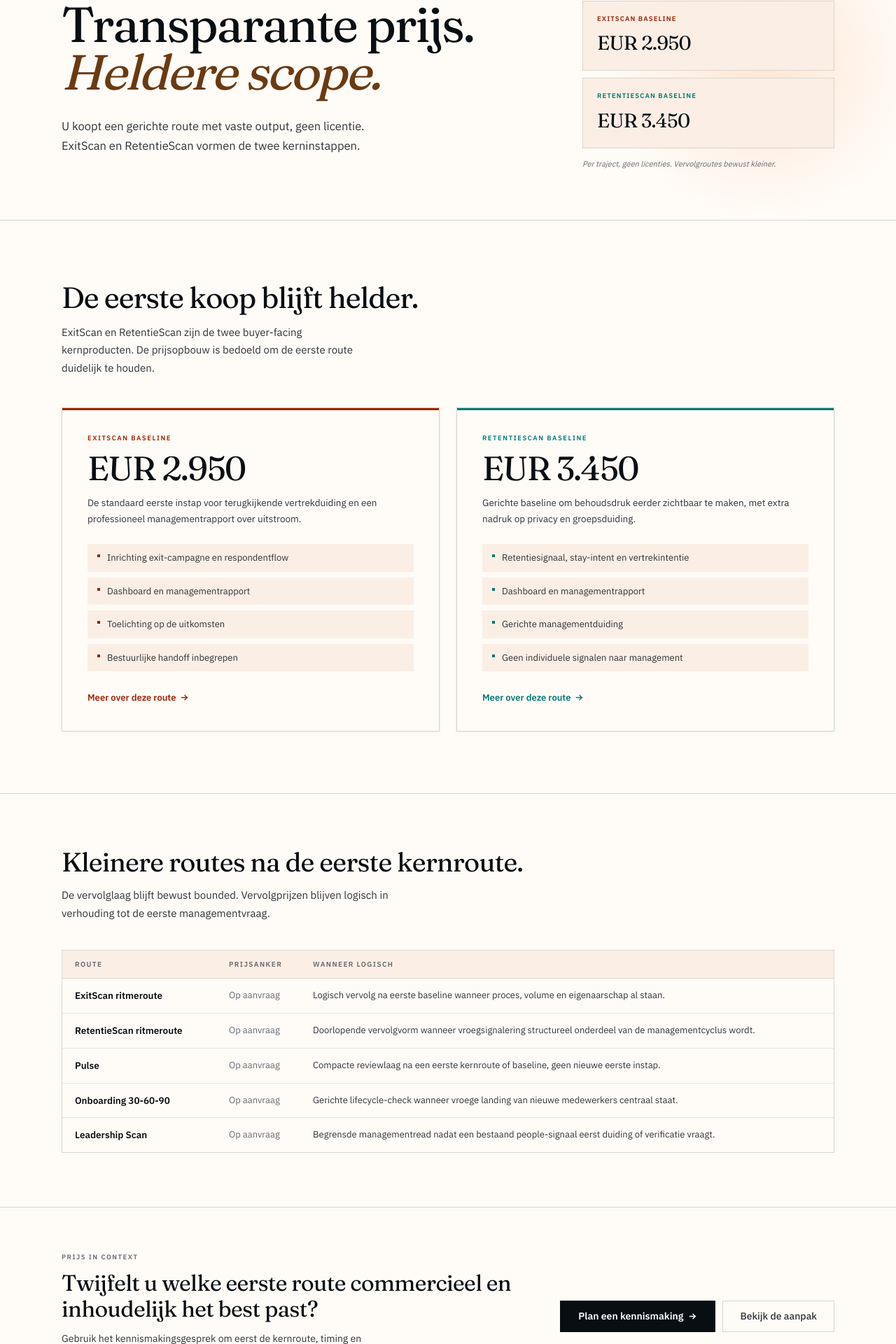
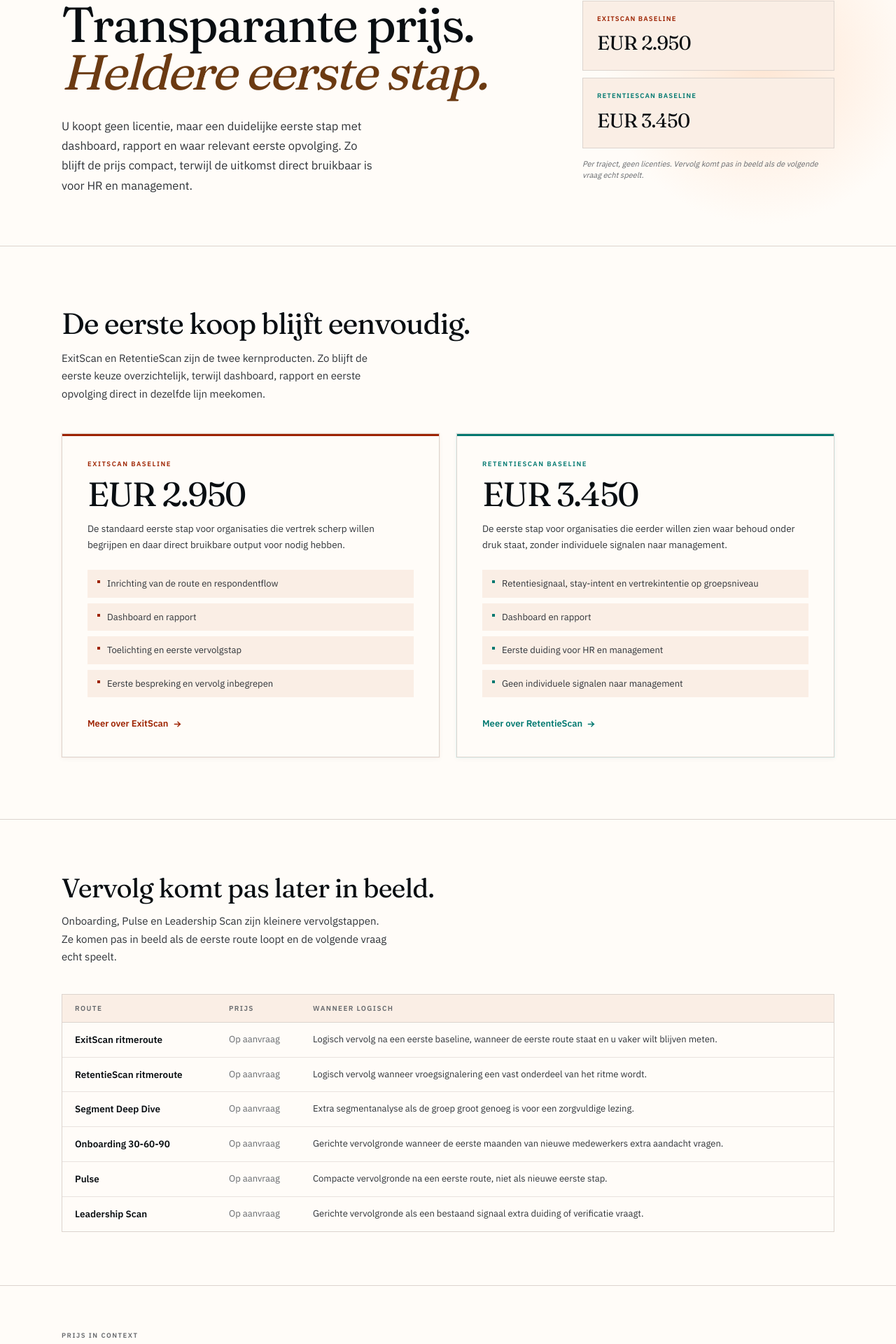
Before and after one commit to larshengel08-lang/VerisightSaaS, a Next.js app in the folder frontend/: page /tarieven in a window 1280 px wide. Shown: the part 175-2095 px from the top of the page at 70% size. Built offline with nearby package versions, Linux system fonts and the light colour scheme.

Commit message:
Refine pricing page commercial copy

```diff
--- a/frontend/components/marketing/tarieven-content.tsx
+++ b/frontend/components/marketing/tarieven-content.tsx
@@ -10,12 +10,12 @@ const corePricing = [
     price: 'EUR 2.950',
     accent: AC.deep,
     accentFaint: AC.faint,
-    body: 'De standaard eerste instap voor terugkijkende vertrekduiding en een professioneel managementrapport over uitstroom.',
+    body: 'De standaard eerste stap voor organisaties die vertrek scherp willen begrijpen en daar direct bruikbare output voor nodig hebben.',
     bullets: [
-      'Inrichting exit-campagne en respondentflow',
-      'Dashboard en managementrapport',
-      'Toelichting op de uitkomsten',
-      'Bestuurlijke handoff inbegrepen',
+      'Inrichting van de route en respondentflow',
+      'Dashboard en rapport',
+      'Toelichting en eerste vervolgstap',
+      'Eerste bespreking en vervolg inbegrepen',
     ],
     href: '/producten/exitscan',
   },
@@ -24,11 +24,11 @@ const corePricing = [
     price: 'EUR 3.450',
     accent: T.teal,
     accentFaint: T.tealFaint,
-    body: 'Gerichte baseline om behoudsdruk eerder zichtbaar te maken, met extra nadruk op privacy en groepsduiding.',
+    body: 'De eerste stap voor organisaties die eerder willen zien waar behoud onder druk staat, zonder individuele signalen naar management.',
     bullets: [
-      'Retentiesignaal, stay-intent en vertrekintentie',
-      'Dashboard en managementrapport',
-      'Gerichte managementduiding',
+      'Retentiesignaal, stay-intent en vertrekintentie op groepsniveau',
+      'Dashboard en rapport',
+      'Eerste duiding voor HR en management',
       'Geen individuele signalen naar management',
     ],
     href: '/producten/retentiescan',
@@ -36,11 +36,12 @@ const corePricing = [
 ] as const
 
 const followOnRows = [
-  ['ExitScan ritmeroute', 'Op aanvraag', 'Logisch vervolg na eerste baseline wanneer proces, volume en eigenaarschap al staan.'],
-  ['RetentieScan ritmeroute', 'Op aanvraag', 'Doorlopende vervolgvorm wanneer vroegsignalering structureel onderdeel van de managementcyclus wordt.'],
-  ['Pulse', 'Op aanvraag', 'Compacte reviewlaag na een eerste kernroute of baseline, geen nieuwe eerste instap.'],
-  ['Onboarding 30-60-90', 'Op aanvraag', 'Gerichte lifecycle-check wanneer vroege landing van nieuwe medewerkers centraal staat.'],
-  ['Leadership Scan', 'Op aanvraag', 'Begrensde managementread nadat een bestaand people-signaal eerst duiding of verificatie vraagt.'],
+  ['ExitScan ritmeroute', 'Op aanvraag', 'Logisch vervolg na een eerste baseline, wanneer de eerste route staat en u vaker wilt blijven meten.'],
+  ['RetentieScan ritmeroute', 'Op aanvraag', 'Logisch vervolg wanneer vroegsignalering een vast onderdeel van het ritme wordt.'],
+  ['Segment Deep Dive', 'Op aanvraag', 'Extra segmentanalyse als de groep groot genoeg is voor een zorgvuldige lezing.'],
+  ['Onboarding 30-60-90', 'Op aanvraag', 'Gerichte vervolgronde wanneer de eerste maanden van nieuwe medewerkers extra aandacht vragen.'],
+  ['Pulse', 'Op aanvraag', 'Compacte vervolgronde na een eerste route, niet als nieuwe eerste stap.'],
+  ['Leadership Scan', 'Op aanvraag', 'Gerichte vervolgronde als een bestaand signaal extra duiding of verificatie vraagt.'],
 ] as const
 
 // ── ① Hero ────────────────────────────────────────────────────────
@@ -58,12 +59,12 @@ function HeroSection() {
             <div style={{ animation: 'slideUpFade .9s cubic-bezier(.16,1,.3,1) .15s both' }}>
               <h1 style={{ fontFamily: FF, fontWeight: 400, fontSize: 'clamp(42px,5.5vw,76px)', lineHeight: .97, letterSpacing: '-.032em', color: T.ink }}>
                 Transparante prijs.<br />
-                <em className="shimmer-text" style={{ fontStyle: 'italic' }}>Heldere scope.</em>
+                <em className="shimmer-text" style={{ fontStyle: 'italic' }}>Heldere eerste stap.</em>
               </h1>
             </div>
             <div style={{ animation: 'slideUpFade .8s cubic-bezier(.16,1,.3,1) .3s both' }}>
               <p style={{ fontSize: 16.5, lineHeight: 1.72, color: T.inkSoft, maxWidth: '46ch', margin: '28px 0 0' }}>
-                U koopt een gerichte route met vaste output, geen licentie. ExitScan en RetentieScan vormen de twee kerninstappen.
+                U koopt geen licentie, maar een duidelijke eerste stap met dashboard, rapport en waar relevant eerste opvolging. Zo blijft de prijs compact, terwijl de uitkomst direct bruikbaar is voor HR en management.
               </p>
             </div>
           </div>
@@ -76,7 +77,7 @@ function HeroSection() {
                 </div>
               ))}
             </div>
-            <div style={{ marginTop: 14, fontSize: 11, color: T.inkMuted, fontStyle: 'italic' }}>Per traject, geen licenties. Vervolgroutes bewust kleiner.</div>
+            <div style={{ marginTop: 14, fontSize: 11, color: T.inkMuted, fontStyle: 'italic' }}>Per traject, geen licenties. Vervolg komt pas in beeld als de volgende vraag echt speelt.</div>
           </div>
         </div>
       </div>
@@ -93,10 +94,10 @@ function CorePricingSection() {
         <SectionMark num="02" label="Kernproducten" inView={sInView} />
         <Reveal delay={.05}>
           <h2 style={{ fontFamily: FF, fontSize: 'clamp(28px,3.5vw,42px)', fontWeight: 400, letterSpacing: '-.026em', color: T.ink, marginBottom: 14, lineHeight: 1.06 }}>
-            De eerste koop blijft helder.
+            De eerste koop blijft eenvoudig.
           </h2>
           <p style={{ fontSize: 15, lineHeight: 1.7, color: T.inkSoft, marginBottom: 44, maxWidth: '50ch' }}>
-            ExitScan en RetentieScan zijn de twee buyer-facing kernproducten. De prijsopbouw is bedoeld om de eerste route duidelijk te houden.
+            ExitScan en RetentieScan zijn de twee kernproducten. Zo blijft de eerste keuze overzichtelijk, terwijl dashboard, rapport en eerste opvolging direct in dezelfde lijn meekomen.
           </p>
         </Reveal>
         <div className="grid grid-cols-1 gap-6 lg:grid-cols-2">
@@ -118,7 +119,7 @@ function CorePricingSection() {
                 <Link href={item.href} style={{ fontSize: 13, fontWeight: 600, color: item.accent, textDecoration: 'none', display: 'inline-flex', alignItems: 'center', gap: 6, borderBottom: `1px solid transparent`, transition: 'border-color .2s' }}
                   onMouseEnter={e => { (e.currentTarget as HTMLElement).style.borderBottomColor = item.accent }}
                   onMouseLeave={e => { (e.currentTarget as HTMLElement).style.borderBottomColor = 'transparent' }}>
-                  Meer over deze route <Arrow />
+                  {item.label.startsWith('ExitScan') ? 'Meer over ExitScan' : 'Meer over RetentieScan'} <Arrow />
                 </Link>
               </div>
             </Reveal>
@@ -135,19 +136,19 @@ function FollowOnSection() {
   return (
     <section style={{ background: T.white, padding: 'clamp(52px,6vw,80px) 0', borderBottom: `1px solid ${T.rule}`, position: 'relative', overflow: 'hidden' }}>
       <div ref={sRef} style={{ ...SHELL, position: 'relative' }}>
-        <SectionMark num="03" label="Vervolg en add-ons" inView={sInView} />
+        <SectionMark num="03" label="Vervolg en verdieping" inView={sInView} />
         <Reveal delay={.05}>
           <h2 style={{ fontFamily: FF, fontSize: 'clamp(26px,3vw,38px)', fontWeight: 400, letterSpacing: '-.022em', color: T.ink, marginBottom: 14, lineHeight: 1.1 }}>
-            Kleinere routes na de eerste kernroute.
+            Vervolg komt pas later in beeld.
           </h2>
           <p style={{ fontSize: 15, lineHeight: 1.7, color: T.inkSoft, marginBottom: 40, maxWidth: '52ch' }}>
-            De vervolglaag blijft bewust bounded. Vervolgprijzen blijven logisch in verhouding tot de eerste managementvraag.
+            Onboarding, Pulse en Leadership Scan zijn kleinere vervolgstappen. Ze komen pas in beeld als de eerste route loopt en de volgende vraag echt speelt.
           </p>
         </Reveal>
         <Reveal delay={.1}>
           <div style={{ border: `1px solid ${T.rule}`, overflow: 'hidden' }}>
             <div style={{ display: 'grid', gridTemplateColumns: '220px 120px 1fr', background: T.paperSoft, borderBottom: `1px solid ${T.rule}` }}>
-              {['Route', 'Prijsanker', 'Wanneer logisch'].map((h, i) => (
+              {['Route', 'Prijs', 'Wanneer logisch'].map((h, i) => (
                 <div key={i} style={{ padding: '12px 18px', fontSize: 10, fontWeight: 600, letterSpacing: '.14em', textTransform: 'uppercase', color: T.inkMuted }}>{h}</div>
               ))}
             </div>
@@ -178,17 +179,17 @@ function CtaBand() {
             <div>
               <div style={{ fontSize: 9.5, fontWeight: 600, letterSpacing: '.16em', textTransform: 'uppercase', color: T.inkMuted, marginBottom: 12 }}>Prijs in context</div>
               <h2 style={{ fontFamily: FF, fontSize: 'clamp(22px,2.8vw,32px)', fontWeight: 400, letterSpacing: '-.02em', color: T.ink, lineHeight: 1.15, marginBottom: 12 }}>
-                Twijfelt u welke eerste route commercieel en inhoudelijk het best past?
+                Twijfelt u welke eerste route nu het best past?
               </h2>
               <p style={{ fontSize: 14, lineHeight: 1.7, color: T.inkSoft, maxWidth: '52ch' }}>
-                Gebruik het kennismakingsgesprek om eerst de kernroute, timing en privacygrenzen logisch te bepalen. Zo blijft de offerte kleiner, helderder en beter verdedigbaar.
+                Gebruik het kennismakingsgesprek om route, timing en privacy kort te toetsen. Zo blijft de eerste stap overzichtelijk en weet u wat u direct terugkrijgt.
               </p>
             </div>
             <div style={{ display: 'flex', gap: 10, flexWrap: 'wrap' }}>
               <Link href={ctaHref} style={{ textDecoration: 'none', display: 'inline-flex', alignItems: 'center', gap: 7, fontSize: 14, fontWeight: 600, padding: '12px 26px', color: '#fff', background: T.ink, transition: 'all .18s' }}
                 onMouseEnter={e => { (e.currentTarget as HTMLElement).style.background = AC.deep }}
                 onMouseLeave={e => { (e.currentTarget as HTMLElement).style.background = T.ink }}>
-                Plan een kennismaking <Arrow />
+                Plan een eerste route-inschatting <Arrow />
               </Link>
               <Link href="/aanpak" style={{ textDecoration: 'none', display: 'inline-flex', alignItems: 'center', gap: 7, fontSize: 14, fontWeight: 500, padding: '11px 24px', color: T.inkSoft, border: `1px solid ${T.rule}`, transition: 'all .18s' }}
                 onMouseEnter={e => { (e.currentTarget as HTMLElement).style.borderColor = T.inkMuted }}
```
